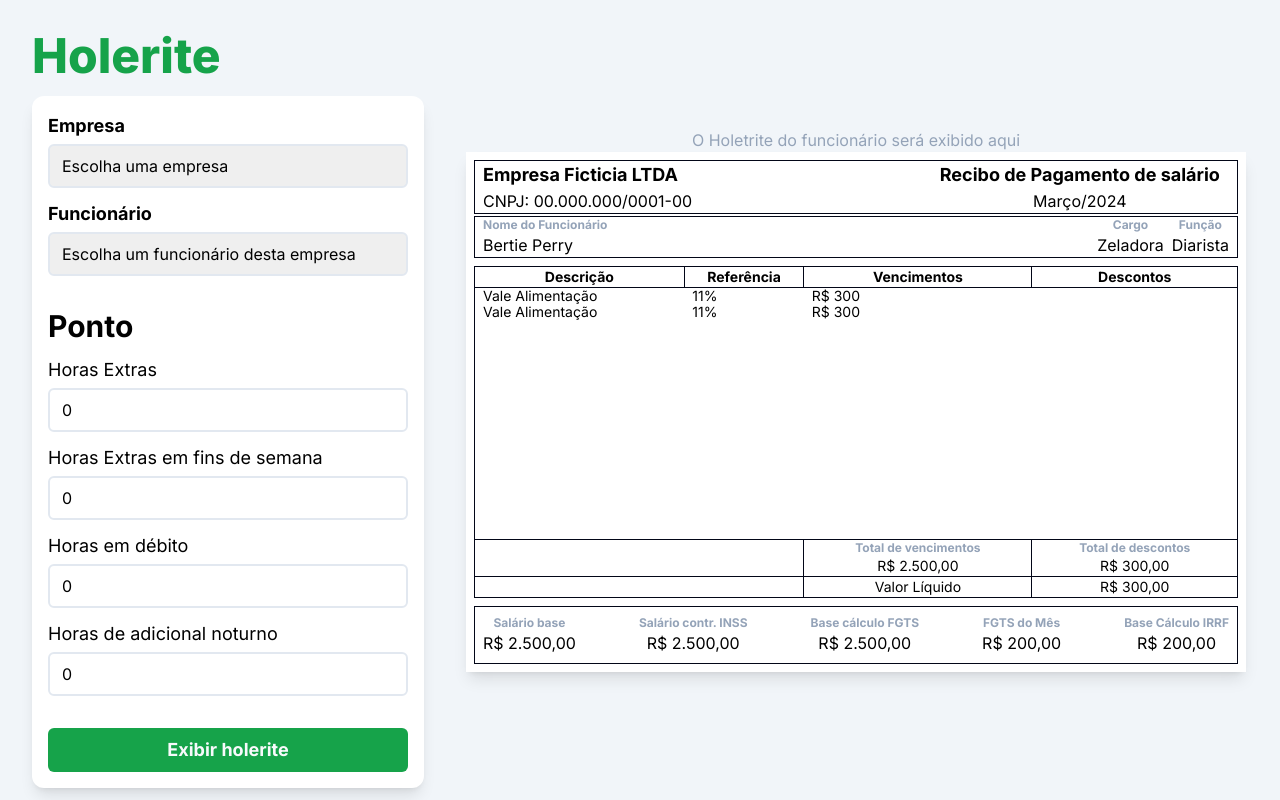
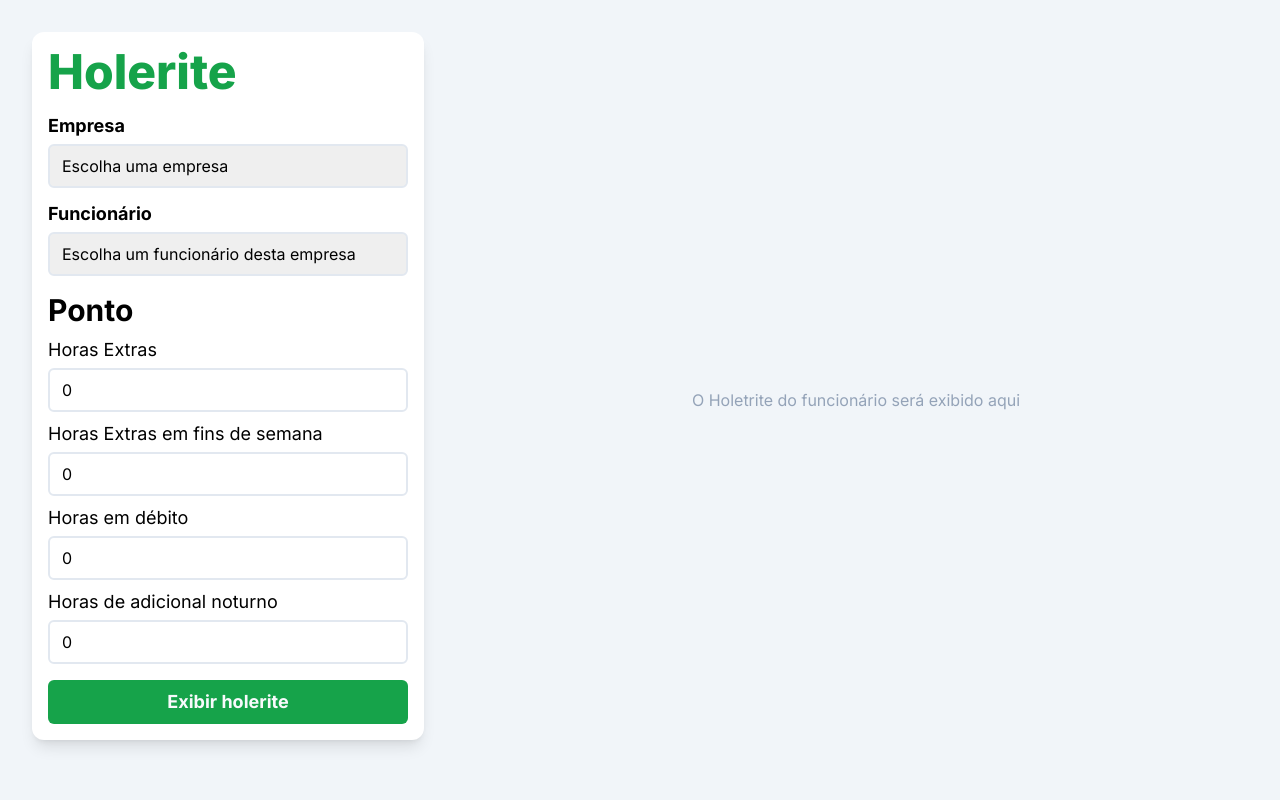
Before and after one commit to euperinotti/folha-pagamento, a Next.js app: page / in a window 1280 px wide. Built offline with nearby package versions, Linux system fonts and the light colour scheme.

Commit message:
feat: implementing mocks

```diff
--- a/src/components/Select/index.tsx
+++ b/src/components/Select/index.tsx
@@ -19,16 +19,21 @@ export const Select = ({
         className="w-full px-3 py-2 border-slate-200 border-2 focus:border-green-500 focus:outline-none focus:ring-1 focus:ring-green-500 rounded-md text-base appearance-none required"
         {...rest}
       >
-        <option value={''} disabled>
+        <option
+          value={''}
+          className="text-slate-400 disabled:text-slate-400 invalid:text-red-500"
+          disabled
+        >
           {placeholder}
         </option>
-        {options.map((option, key) => {
-          return (
-            <option key={key} value={option.value}>
-              {option.name}
-            </option>
-          )
-        })}
+        {options.length > 0 &&
+          options.map((option, key) => {
+            return (
+              <option key={key} value={option.id}>
+                {option.nome}
+              </option>
+            )
+          })}
       </select>
     </label>
   )
--- a/src/templates/Home/index.tsx
+++ b/src/templates/Home/index.tsx
@@ -1,9 +1,10 @@
 import { Button } from '@/components/Button'
 import { Input } from '@/components/Input'
 import { Select } from '@/components/Select'
-import { useState } from 'react'
+import { FormEvent, useMemo, useState } from 'react'
 import { Base } from '../Base'
 import { Holerite } from '@/components/Holerite'
+import { useMocks } from '@/hooks/useMocks'
 
 interface IConfig {
   empresaId: string
@@ -27,19 +28,31 @@ export const HomeTemplate = () => {
       horasEmDebito: 0
     }
   })
+  const [response, setResponse] = useState(false)
+
+  const _mocks = useMocks()
+
+  useMemo(() => {}, [config.empresaId])
+
+  const handleSubmit = (e: FormEvent) => {
+    e.preventDefault()
+
+    console.log(config)
+    setResponse(true)
+  }
 
   return (
     <Base>
       <section className="w-1/3 flex flex-col items-start justify-center gap-4">
-        <h1 className="text-5xl font-black text-green-600">Holerite</h1>
         <form
-          className="w-full flex flex-col items-start justify-center gap-8 bg-white rounded-xl shadow-lg px-4 py-4"
-          action=""
+          className="w-full flex flex-col items-start justify-center gap-4 bg-white rounded-xl shadow-lg px-4 py-4"
+          onSubmit={handleSubmit}
         >
+          <h1 className="text-5xl font-black text-green-600">Holerite</h1>
           <div className="w-full flex flex-col items-start justify-center container gap-3">
             <Select
               label="Empresa"
-              options={[{ name: 'Empresa 1', value: '100' }]}
+              options={_mocks.getEmpresasMock()}
               defaultValue={config.empresaId}
               onChange={(e) => {
                 setConfig({
@@ -52,7 +65,7 @@ export const HomeTemplate = () => {
             />
             <Select
               label="Funcionário"
-              options={[{ name: 'Funcionário 1', value: '100' }]}
+              options={_mocks.getEmpregadosByEmpresaId(config.empresaId)!}
               defaultValue={config.funcionarioId}
               onChange={(e) => {
                 setConfig({
@@ -65,7 +78,7 @@ export const HomeTemplate = () => {
             />
           </div>
 
-          <div className="container w-full flex flex-col items-start justify-center gap-3">
+          <div className="container w-full flex flex-col items-start justify-center gap-2">
             <h2>Ponto</h2>
             <Input
               label="Horas Extras"
@@ -128,10 +141,13 @@ export const HomeTemplate = () => {
         </form>
       </section>
       <section className="w-2/3 h-full flex flex-col items-center justify-center">
-        <span className="text-slate-400">
-          O Holetrite do funcionário será exibido aqui
-        </span>
-        <Holerite />
+        {!response ? (
+          <span className="text-slate-400">
+            O Holetrite do funcionário será exibido aqui
+          </span>
+        ) : (
+          <Holerite />
+        )}
       </section>
     </Base>
   )
```
